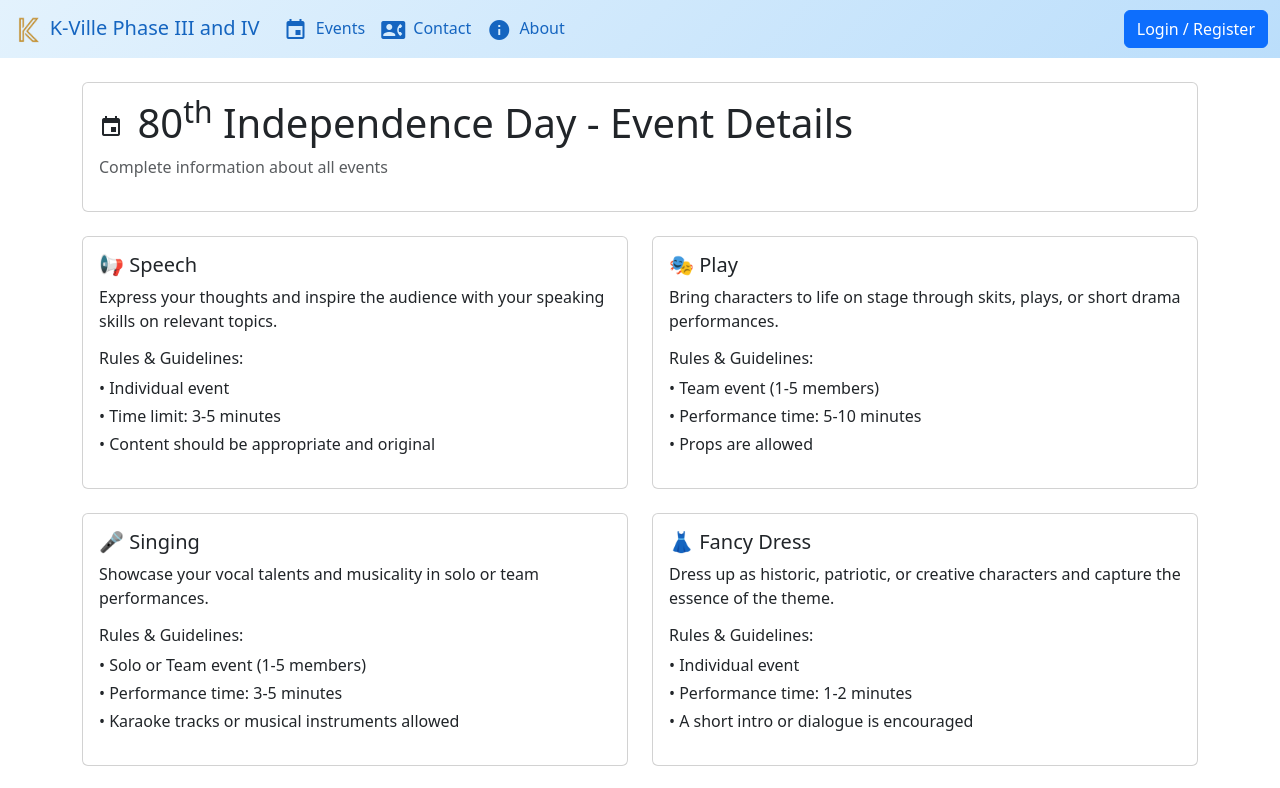
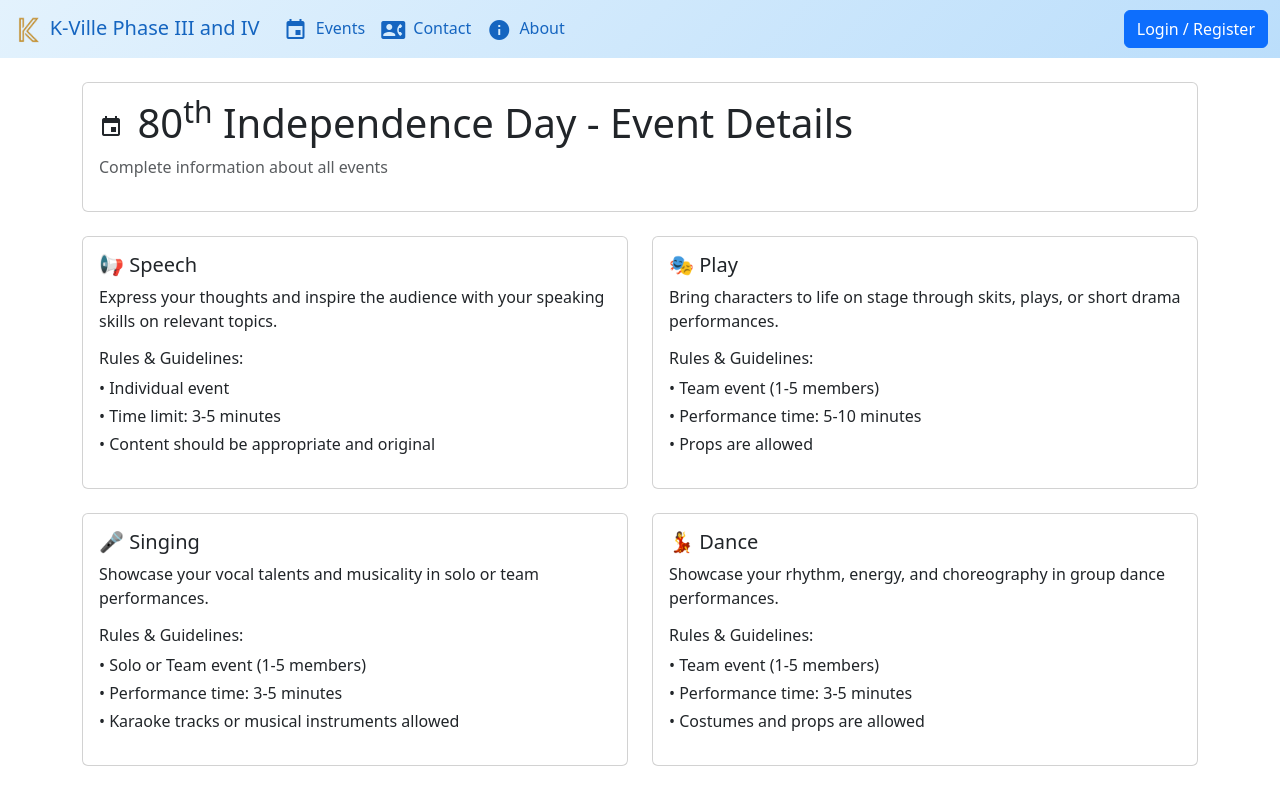
Before and after one commit to smitjethwa/k-ville-festival-registration, a React (Vite) app: page /events in a window 1280 px wide. Shown: the top 788 px of the page. Built offline with nearby package versions, Linux system fonts and the light colour scheme; no server answers.

Commit message:
dance added

```diff
--- a/src/components/AboutUs.jsx
+++ b/src/components/AboutUs.jsx
@@ -38,7 +38,7 @@ export default function AboutUs() {
           <h6 className="mt-4">👤 User Management:</h6>
           <ul>
             <li>Profile Management - Name, age, gender, wing (A/B/C), flat number, mobile</li>
-            <li>Event Registration - Submit entries for Speech, Play, Singing, Fancy Dress, Anchoring</li>
+            <li>Event Registration - Submit entries for Speech, Play, Singing, Fancy Dress, Anchoring, Dance</li>
             <li>Team Management - Dynamic team member addition/removal (max 5 members)</li>
             <li>My Submissions - View, edit, delete personal submissions with timestamps</li>
           </ul>
--- a/src/components/ActivityForm.jsx
+++ b/src/components/ActivityForm.jsx
@@ -15,8 +15,8 @@ import {
   updateDoc
 } from 'firebase/firestore'
 
-const ACTIVITIES = ['Speech', 'Play', 'Singing', 'Fancy Dress', 'Anchoring']
-const TEAM_ACTIVITIES = ['Play', 'Singing']
+const ACTIVITIES = ['Speech', 'Play', 'Singing', 'Fancy Dress', 'Anchoring', 'Dance']
+const TEAM_ACTIVITIES = ['Play', 'Singing', 'Dance']
 
 export default function ActivityForm({ editDoc, onBack }) {
   const { user } = useAuth()
@@ -95,7 +95,7 @@ export default function ActivityForm({ editDoc, onBack }) {
     }
   }, [editDoc])
 
-  const showTitle = ['Singing', 'Play'].includes(form.activity)
+  const showTitle = ['Singing', 'Play', 'Dance'].includes(form.activity)
   const showTopic = ['Speech', 'Fancy Dress'].includes(form.activity)
   const isTeamActivity = TEAM_ACTIVITIES.includes(form.activity)
 
@@ -269,6 +269,7 @@ export default function ActivityForm({ editDoc, onBack }) {
                 <option value="Singing">Singing</option>
                 <option value="Fancy Dress">Fancy Dress</option>
                 <option value="Anchoring">Anchoring</option>
+                <option value="Dance">Dance</option>
               </select>
             </div>
 
@@ -371,7 +372,7 @@ export default function ActivityForm({ editDoc, onBack }) {
             <div className="row">
               {showTitle && (
                 <div className="col-md-6 mb-3">
-                  <label className="form-label">{form.activity === 'Singing' ? 'Song Name' : 'Play Title'}</label>
+                  <label className="form-label">{form.activity === 'Singing' ? 'Song Name' : form.activity === 'Dance' ? 'Dance Performance Title / Song' : 'Play Title'}</label>
                   <input
                     className="form-control"
                     name="title"
--- a/src/components/AdminDashboard.jsx
+++ b/src/components/AdminDashboard.jsx
@@ -53,7 +53,8 @@ export default function AdminDashboard() {
       'Play': 'bg-danger',
       'Singing': 'bg-success',
       'Fancy Dress': 'bg-warning text-dark',
-      'Anchoring': 'bg-info text-dark'
+      'Anchoring': 'bg-info text-dark',
+      'Dance': 'bg-dark'
     }
     return classes[activity] || 'bg-primary'
   }
--- a/src/components/EventDetails.jsx
+++ b/src/components/EventDetails.jsx
@@ -8,6 +8,7 @@ export default function EventDetails() {
       case 'Singing': return '🎤'
       case 'Fancy Dress': return '👗'
       case 'Anchoring': return '🎙️'
+      case 'Dance': return '💃'
       default: return '🎪'
     }
   }
@@ -27,6 +28,11 @@ export default function EventDetails() {
       name: 'Singing',
       description: 'Showcase your vocal talents and musicality in solo or team performances.',
       rules: ['Solo or Team event (1-5 members)', 'Performance time: 3-5 minutes', 'Karaoke tracks or musical instruments allowed']
+    },
+    {
+      name: 'Dance',
+      description: 'Showcase your rhythm, energy, and choreography in group dance performances.',
+      rules: ['Team event (1-5 members)', 'Performance time: 3-5 minutes', 'Costumes and props are allowed']
     },
     {
       name: 'Fancy Dress',
```
